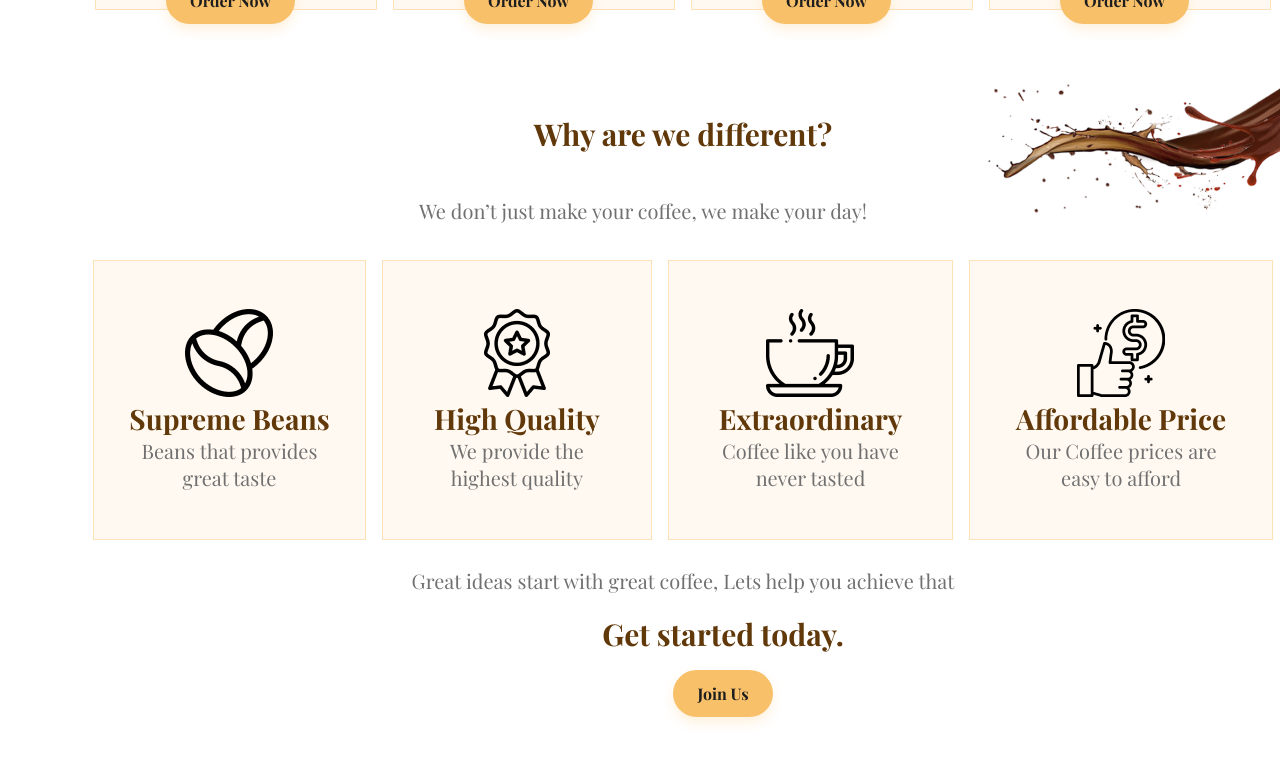
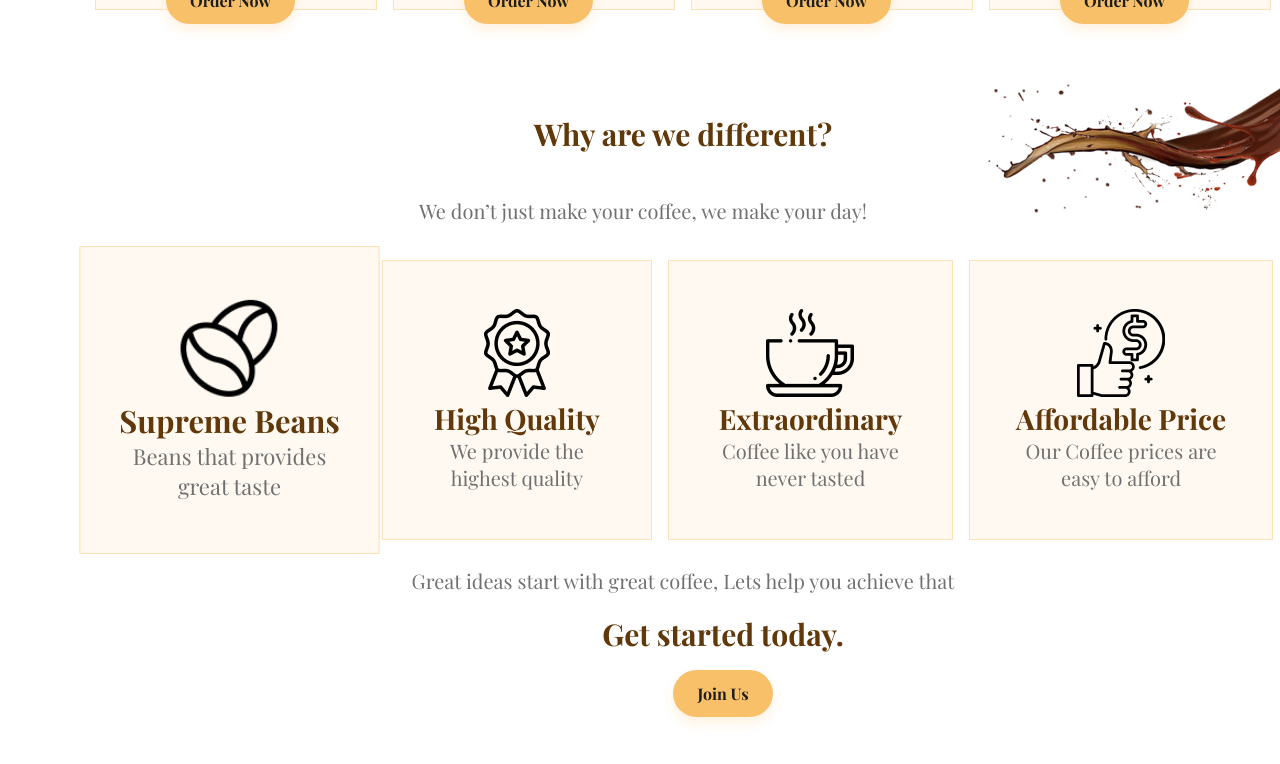
Before and after one commit to RonenTGreat/Bean-Scene-Coffee, a React (Vite) app: page / in a window 1280 px wide. In both pictures the pointer is over the button 229 px from the left and 2342 px from the top of the page. Shown: the part 1942-2706 px from the top of the page. Built offline with nearby package versions, Linux system fonts and the light colour scheme; a web font is replaced by a local one.

Commit message:
added transiton to benefit card

```diff
--- a/src/components/Benefits/benefits.styles.css
+++ b/src/components/Benefits/benefits.styles.css
@@ -2,12 +2,16 @@
   background: #fff9f1;
   border: 1px solid rgba(249, 192, 106, 0.42);
   padding: 3rem 1rem;
+  transition: all 0.5s ease;
 }
 
 .benefits__container:hover{
   cursor: pointer;
-  /* background-color: #ffeed8; */
+  transform: scale(1.1);
 }
+
+
+
 
 .benefits__container-header {
   text-align: center;
```
